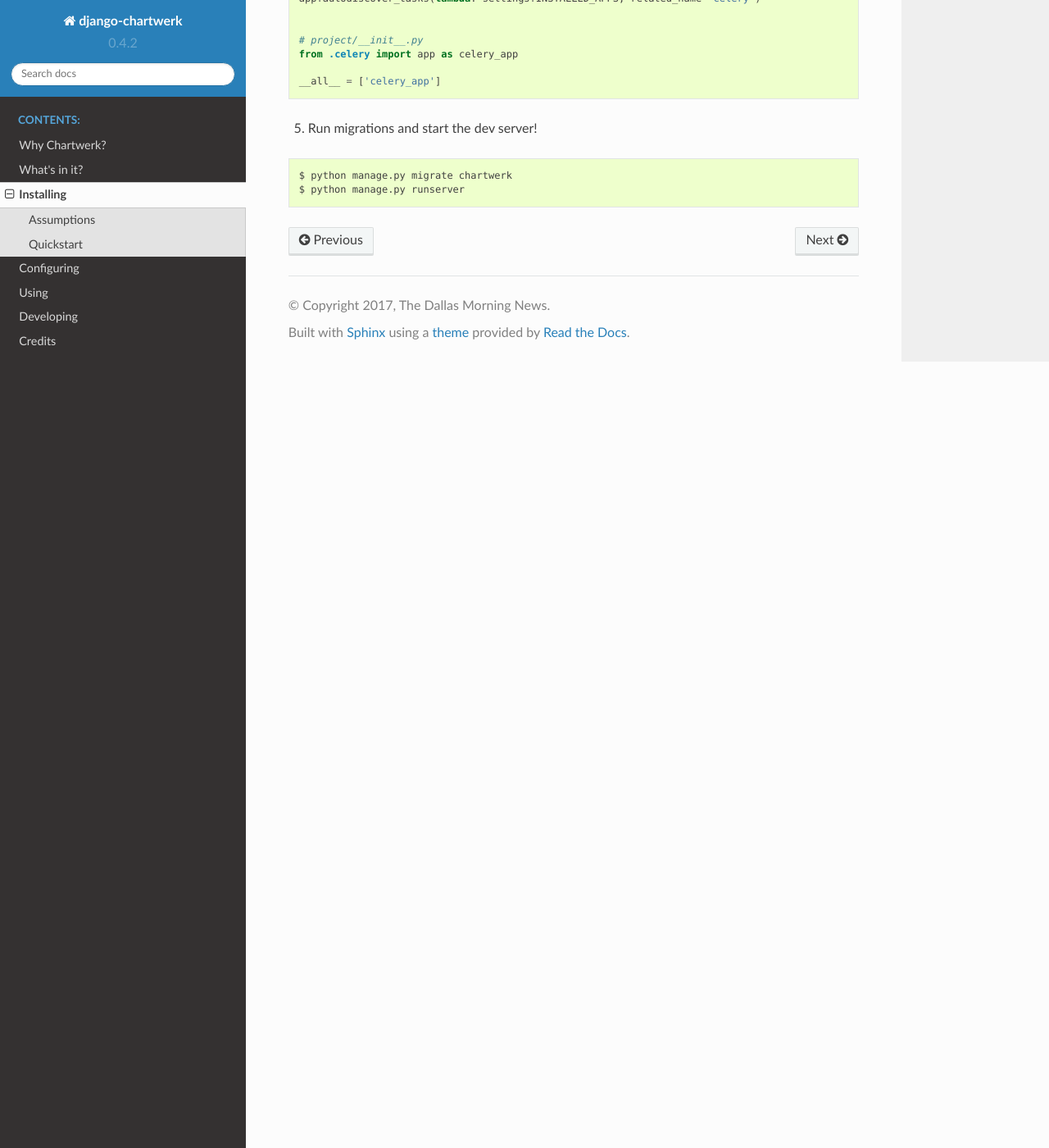
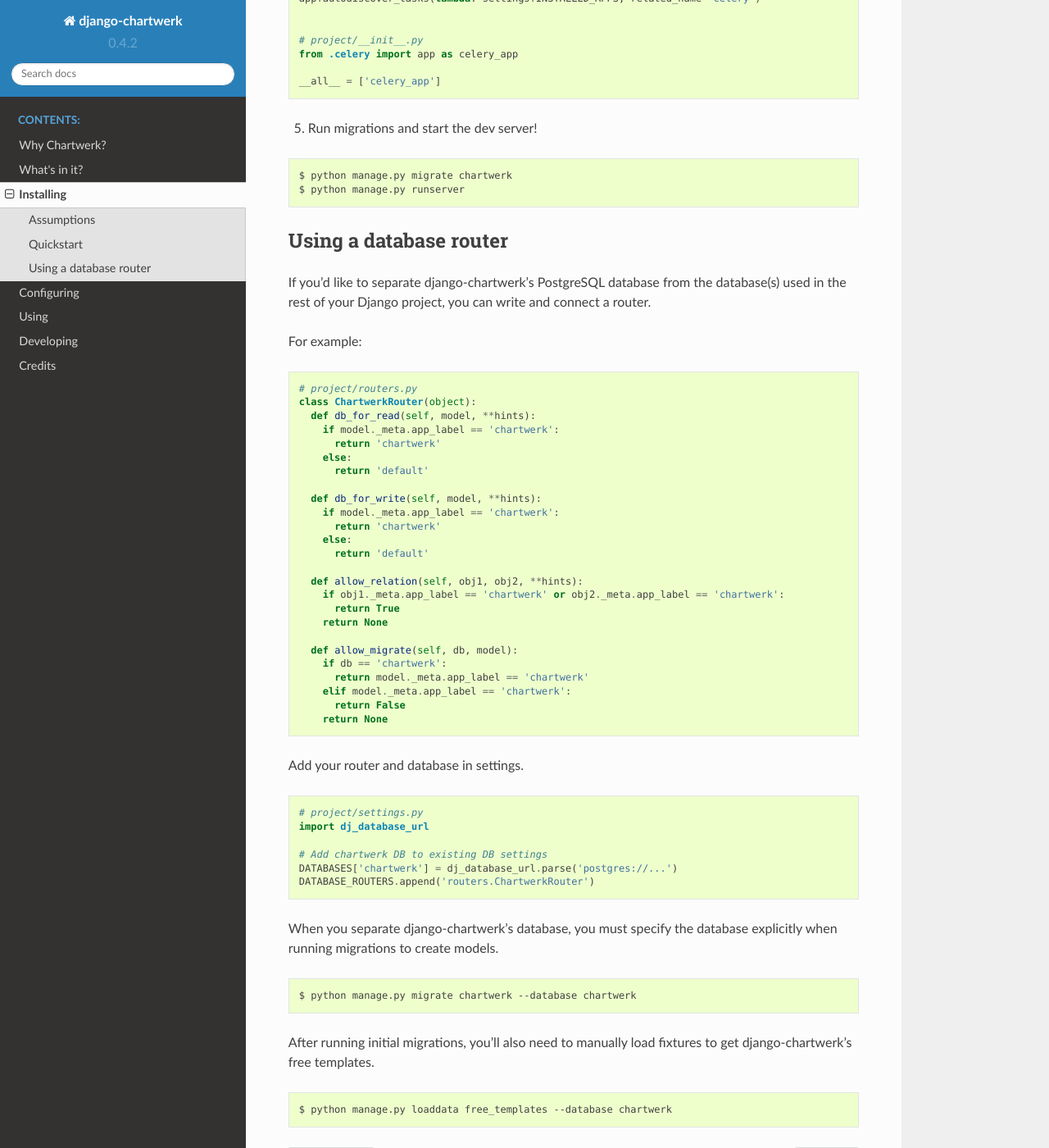
Before and after one commit to DallasMorningNews/django-chartwerk, a Sphinx documentation site: the page built from docs/installing.rst, in a window 1280 px wide and 1400 px high, scrolled down 1676 px. Shown: the whole window at 82% size. Built offline with Sphinx 7.4.7 and the Read the Docs theme 2.0.0, drawn with Linux system fonts in a browser that asks for light colours; some of the changed text lies outside the part shown.

Commit message:
db router docs. closes #38.

```diff
--- a/docs/credits.rst
+++ b/docs/credits.rst
@@ -14,7 +14,7 @@
 Thanks
 ------
 
-Thanks also to these folks who've encouraged or advised development of this project:
+Thanks also to these folks who've encouraged or advised development of this project in ways great and small:
 
 - Daniel Lathrop
 - Dave Hiott
--- a/docs/installing.rst
+++ b/docs/installing.rst
@@ -7,11 +7,11 @@
 
 1. django-chartwerk is written to save charts to Amazon Web Service's Simple Storage Service (S3). We assume that's your plan, too.
 
-2. django-chartwerk uses Django's `JSONField <https://docs.djangoproject.com/en/1.11/ref/contrib/postgres/fields/#jsonfield>`_ field, therefore, the app requires a PostgreSQL database.
+2. django-chartwerk uses Django's `JSONField <https://docs.djangoproject.com/en/1.11/ref/contrib/postgres/fields/#jsonfield>`_ field, therefore, the app **requires** a PostgreSQL database.
 
 .. note::
 
-  If you're not already using PostgreSQL in a project you'd like to add django-chartwerk to, you can separate django-chartwerk's database from your default database by using a custom router, as `outlined in the Django documentation <https://docs.djangoproject.com/en/1.11/topics/db/multi-db/#automatic-database-routing>`_.
+  If you're not already using PostgreSQL in a project you'd like to add django-chartwerk to, you can separate django-chartwerk's database from your default database by using a custom router, as `outlined in the Django documentation <https://docs.djangoproject.com/en/1.11/topics/db/multi-db/#automatic-database-routing>`_. See "`Using a database router`_" for an example.
 
 
 
@@ -95,3 +95,62 @@
 
   $ python manage.py migrate chartwerk
   $ python manage.py runserver
+
+
+Using a database router
+-----------------------
+
+If you'd like to separate django-chartwerk's PostgreSQL database from the database(s) used in the rest of your Django project, you can write and connect a router.
+
+For example:
+
+.. code-block:: python
+
+  # project/routers.py
+  class ChartwerkRouter(object):
+    def db_for_read(self, model, **hints):
+      if model._meta.app_label == 'chartwerk':
+        return 'chartwerk'
+      else:
+        return 'default'
+
+    def db_for_write(self, model, **hints):
+      if model._meta.app_label == 'chartwerk':
+        return 'chartwerk'
+      else:
+        return 'default'
+
+    def allow_relation(self, obj1, obj2, **hints):
+      if obj1._meta.app_label == 'chartwerk' or obj2._meta.app_label == 'chartwerk':
+        return True
+      return None
+
+    def allow_migrate(self, db, model):
+      if db == 'chartwerk':
+        return model._meta.app_label == 'chartwerk'
+      elif model._meta.app_label == 'chartwerk':
+        return False
+      return None
+
+Add your router and database in settings.
+
+.. code-block:: python
+
+  # project/settings.py
+  import dj_database_url
+
+  # Add chartwerk DB to existing DB settings
+  DATABASES['chartwerk'] = dj_database_url.parse('postgres://...')
+  DATABASE_ROUTERS.append('routers.ChartwerkRouter')
+
+When you separate django-chartwerk's database, you must specify the database explicitly when running migrations to create models.
+
+.. code::
+
+  $ python manage.py migrate chartwerk --database chartwerk
+
+After running initial migrations, you'll also need to manually load fixtures to get django-chartwerk's free templates.
+
+.. code::
+
+  $ python manage.py loaddata free_templates --database chartwerk
```
